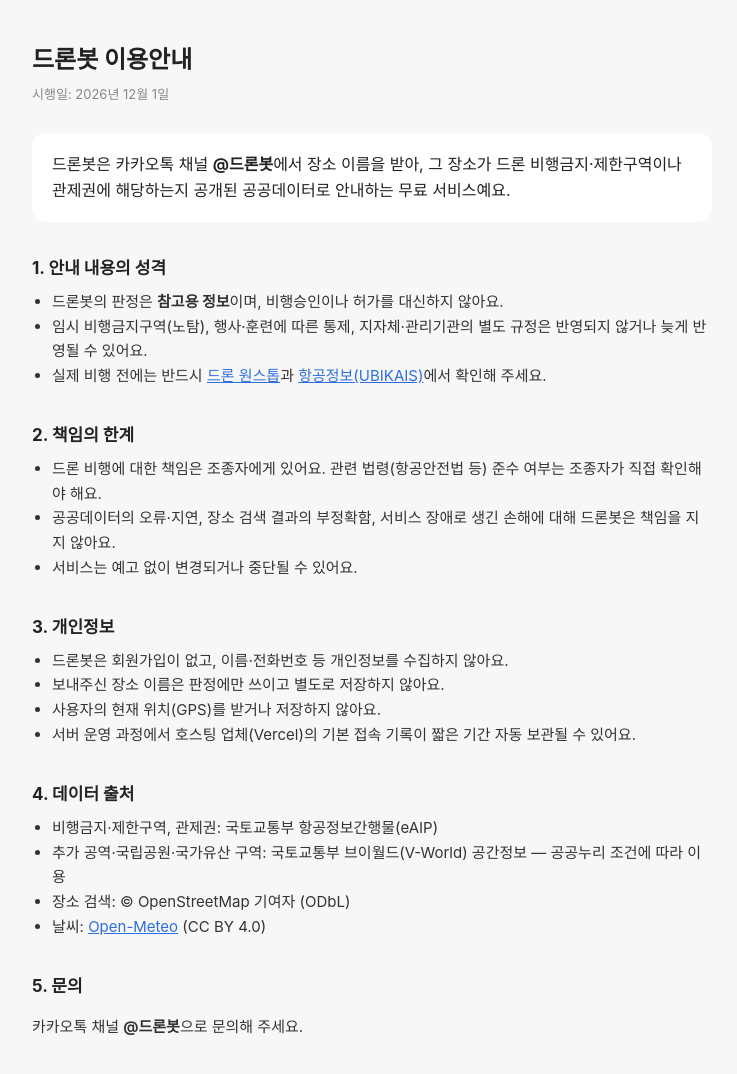
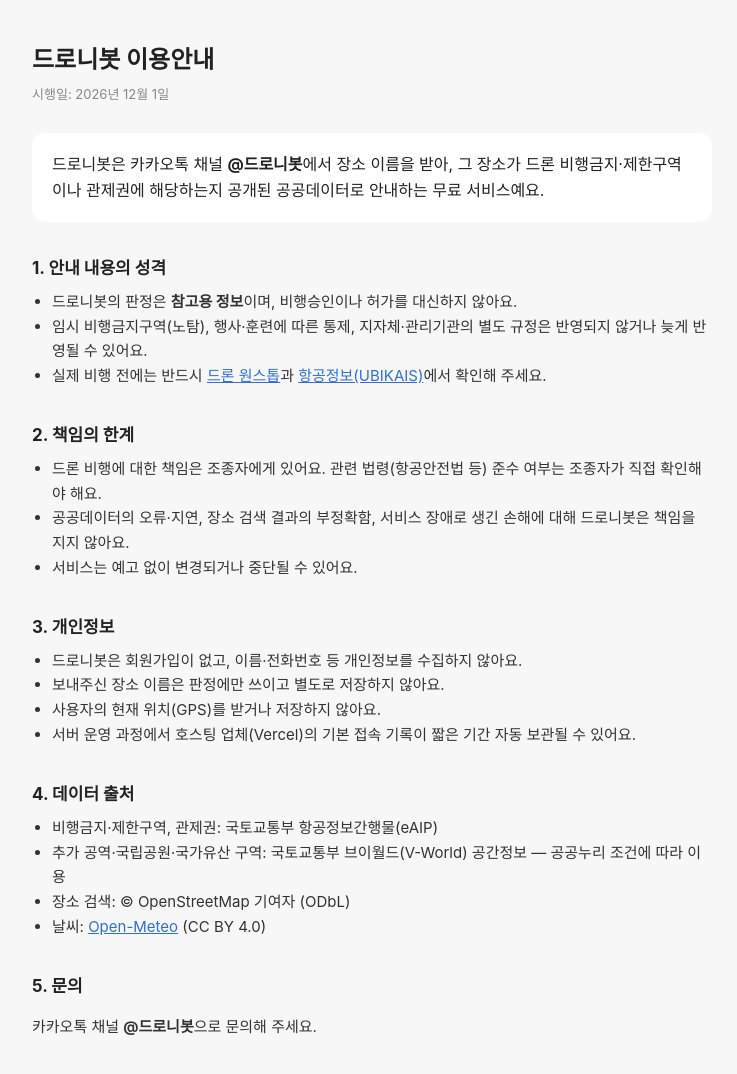
Before and after one commit to ksh118/drone-chatbot, a website: page terms.html in a window 1280 px wide. Shown: the whole page, without its empty margins (268-1005 px from the left). Drawn offline with Linux system fonts and the light colour scheme.

Commit message:
Rename '드론봇' to '드로니봇' in terms.html

```diff
--- a/terms.html
+++ b/terms.html
@@ -3,7 +3,7 @@
 <head>
 <meta charset="utf-8">
 <meta name="viewport" content="width=device-width, initial-scale=1">
-<title>드론봇 이용안내</title>
+<title>드로니봇 이용안내</title>
 <style>
   body{margin:0;background:#f7f7f7;color:#222;font-family:-apple-system,BlinkMacSystemFont,"Apple SD Gothic Neo","Noto Sans KR",sans-serif;line-height:1.65}
   main{max-width:680px;margin:0 auto;padding:40px 22px 64px}
@@ -18,16 +18,16 @@
 </head>
 <body>
 <main>
-  <h1>드론봇 이용안내</h1>
+  <h1>드로니봇 이용안내</h1>
   <div class="date">시행일: 2026년 12월 1일</div>
 
   <div class="box">
-    드론봇은 카카오톡 채널 <b>@드론봇</b>에서 장소 이름을 받아, 그 장소가 드론 비행금지·제한구역이나 관제권에 해당하는지 공개된 공공데이터로 안내하는 무료 서비스예요.
+    드로니봇은 카카오톡 채널 <b>@드로니봇</b>에서 장소 이름을 받아, 그 장소가 드론 비행금지·제한구역이나 관제권에 해당하는지 공개된 공공데이터로 안내하는 무료 서비스예요.
   </div>
 
   <h2>1. 안내 내용의 성격</h2>
   <ul>
-    <li>드론봇의 판정은 <b>참고용 정보</b>이며, 비행승인이나 허가를 대신하지 않아요.</li>
+    <li>드로니봇의 판정은 <b>참고용 정보</b>이며, 비행승인이나 허가를 대신하지 않아요.</li>
     <li>임시 비행금지구역(노탐), 행사·훈련에 따른 통제, 지자체·관리기관의 별도 규정은 반영되지 않거나 늦게 반영될 수 있어요.</li>
     <li>실제 비행 전에는 반드시 <a href="https://drone.onestop.go.kr" target="_blank" rel="noopener">드론 원스톱</a>과 <a href="https://ubikais.fois.go.kr" target="_blank" rel="noopener">항공정보(UBIKAIS)</a>에서 확인해 주세요.</li>
   </ul>
@@ -35,13 +35,13 @@
   <h2>2. 책임의 한계</h2>
   <ul>
     <li>드론 비행에 대한 책임은 조종자에게 있어요. 관련 법령(항공안전법 등) 준수 여부는 조종자가 직접 확인해야 해요.</li>
-    <li>공공데이터의 오류·지연, 장소 검색 결과의 부정확함, 서비스 장애로 생긴 손해에 대해 드론봇은 책임을 지지 않아요.</li>
+    <li>공공데이터의 오류·지연, 장소 검색 결과의 부정확함, 서비스 장애로 생긴 손해에 대해 드로니봇은 책임을 지지 않아요.</li>
     <li>서비스는 예고 없이 변경되거나 중단될 수 있어요.</li>
   </ul>
 
   <h2>3. 개인정보</h2>
   <ul>
-    <li>드론봇은 회원가입이 없고, 이름·전화번호 등 개인정보를 수집하지 않아요.</li>
+    <li>드로니봇은 회원가입이 없고, 이름·전화번호 등 개인정보를 수집하지 않아요.</li>
     <li>보내주신 장소 이름은 판정에만 쓰이고 별도로 저장하지 않아요.</li>
     <li>사용자의 현재 위치(GPS)를 받거나 저장하지 않아요.</li>
     <li>서버 운영 과정에서 호스팅 업체(Vercel)의 기본 접속 기록이 짧은 기간 자동 보관될 수 있어요.</li>
@@ -56,7 +56,7 @@
   </ul>
 
   <h2>5. 문의</h2>
-  <p>카카오톡 채널 <b>@드론봇</b>으로 문의해 주세요.</p>
+  <p>카카오톡 채널 <b>@드로니봇</b>으로 문의해 주세요.</p>
 </main>
 </body>
 </html>
```
